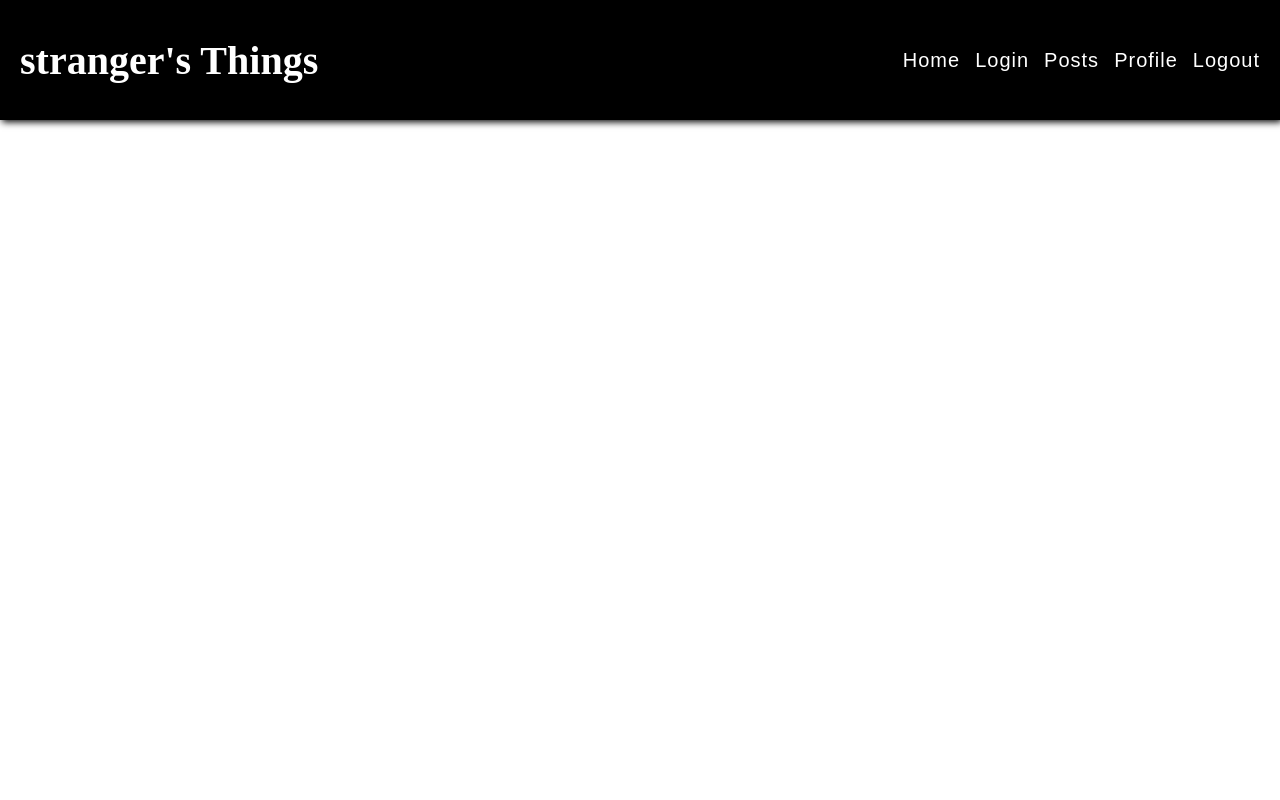
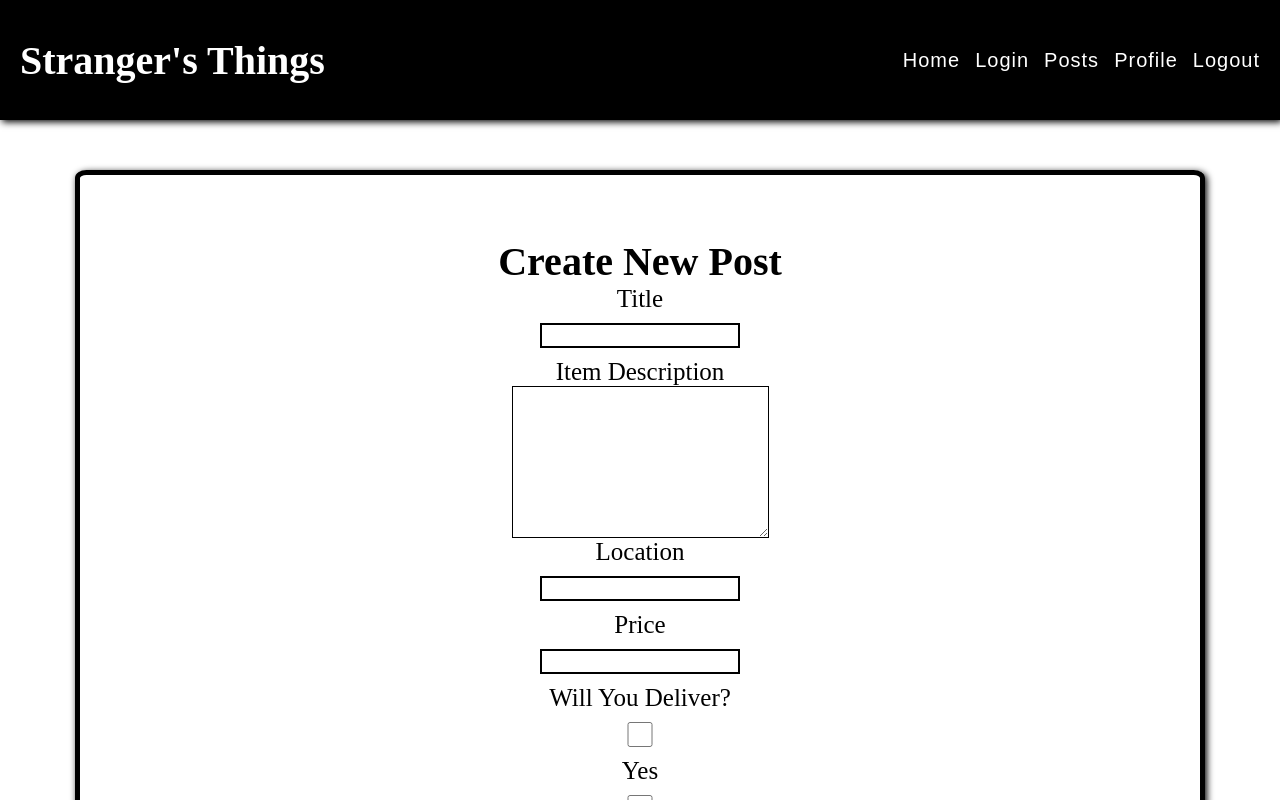
Before and after one commit to jbourg4364/strangers-things, a React (Create React App) app: page /addPost in a window 1280 px wide. Shown: the top 800 px of the page. Built offline with nearby package versions, Linux system fonts and the light colour scheme; a web font is replaced by a local one.

Commit message:
add post form

```diff
--- /dev/null
+++ b/src/components/AddPost.css
@@ -0,0 +1,27 @@
+#addpost-container {
+    font-size: 25px;
+    display: flex;
+    justify-content: center;
+    align-items: center;
+    margin-top: 50px;
+    border: 5px black solid;
+    height: 800px;
+    margin-left: 75px;
+    margin-right: 75px;
+    border-radius: 1%;
+    box-shadow: 2px 2px 7px black;
+}
+
+#description {
+    display:flex;
+    flex-direction: column;
+}
+
+textarea {
+    border: 1px solid black;
+}
+
+/* #delivery >  {
+    display: flex;
+    flex-direction: row;
+} */
--- /dev/null
+++ b/src/components/AddPost.jsx
@@ -0,0 +1,50 @@
+import React from "react";
+import { Routes, Route, useNavigate } from 'react-router-dom';
+import {Posts} from './index'
+import './AddPost.css';
+
+
+
+const AddPost = ({posts, setPosts, title, setTitle, location, setLocation, price, setPrice}) => {
+
+    return (
+        <>
+            <div>
+                <form action="/posts"  id='addpost-container'>
+                    <h1>Create New Post</h1>
+                    <label htmlFor="">
+                        Title
+                        <input type="text" name="title" id="title" onChange={(event) => setTitle(event.target.value)} required/>
+                    </label>
+                    <label id="description" htmlFor="">
+                        Item Description
+                        <textarea name="" id="" cols="30" rows="10"></textarea>
+                    </label>
+                    <label htmlFor="">
+                        Location
+                        <input type="text" name="location" id="location" onChange={(event) => setLocation(event.target.value)} required/>
+                    </label>
+                    <label htmlFor="">
+                        Price
+                        <input type="text" name="price" id="price" onChange={(event) => setPrice(event.target.value)} required/>
+                    </label>
+                    <label id="delivery" htmlFor="">
+                        Will You Deliver?
+                        <input type="checkbox" name="" id="" />
+                        <label htmlFor="">Yes</label>
+                        <input type="checkbox" name="" id="" />
+                        <label htmlFor="">No</label>
+                    </label>
+                    <button>Submit</button>
+                </form>
+            </div>
+
+        </>
+    )
+}
+
+export default AddPost;
+
+
+//get button to onClick={() => populate state} and rerun Posts
+//also pass props in App
--- a/src/components/App.js
+++ b/src/components/App.js
@@ -1,6 +1,6 @@
 import React, { useEffect, useState } from 'react';
 import { Routes, Route } from 'react-router-dom';
-import { Header, Login, Home, Posts} from './index';
+import { Header, Login, Home, Posts, AddPost} from './index';
 
 
 const App = () => {
@@ -16,6 +16,7 @@ const App = () => {
                 <Route path='/' element={<Home user={user} />} />
                 <Route path='/login' element={<Login user={user} setUser={setUser} token={token} setToken={setToken} isLoggedIn={isLoggedIn} setIsLoggedIn={setIsLoggedIn} />} />
                 <Route path='/posts' element={<Posts posts={posts} setPosts={setPosts} />} />
+                <Route path='/addPost' element={<AddPost posts={posts} setPosts={setPosts}/>}/>
                 {/* <Route path='/register' element={<Register />} /> */}
             </Routes>
         </div>
--- a/src/components/Header.jsx
+++ b/src/components/Header.jsx
@@ -5,7 +5,7 @@ import './Header.css';
 const Header = () => {
     return (
         <div id='header'>
-            <h1>stranger's Things</h1>
+            <h1>Stranger's Things</h1>
             <nav>
                 <NavLink to="/">Home</NavLink>
                 <NavLink to="/login">Login</NavLink>
--- a/src/components/Posts.jsx
+++ b/src/components/Posts.jsx
@@ -1,8 +1,10 @@
 import React, {useEffect} from "react";
-import { getPosts } from "../api";
+import { createNewPosts, getPosts } from "../api";
+import { Routes, Route, useNavigate } from 'react-router-dom';
+import { AddPost } from './index';
 import "./Post.css";
 
-const Posts = ({posts, setPosts, isLoggedIn, user}) => {
+const Posts = ({posts, setPosts, isLoggedIn, user, token, setToken}) => {
 
     useEffect(() => {
         const getAllPosts = async () => {
@@ -11,18 +13,25 @@ const Posts = ({posts, setPosts, isLoggedIn, user}) => {
         };
         getAllPosts();
     }, []);
-
+    const navigate = useNavigate();
     return (
         <>
             <h2>All Posts</h2>
+            <button onClick={() => {
+                navigate('/addPost')
+                //only show posts they are the author of (using filter)
+            }}>Add Post</button>
+            <button>Edit Post</button>
+            <button>Delete Post</button>
+
             {posts.map((post) => {
                 return (
                     <div className="post" key={post._id}>
                         <h2>{post.title}</h2>
                         <p>{post.description}</p>
-                        <p>{post.author.username}</p>
-                        <p>{post.location}</p>
-                        <p>{post.price}</p>
+                        <p>Posted By: {post.author.username}</p>
+                        <p>Location: {post.location}</p>
+                        <p>Price: {post.price}</p>
                         {post.willDeliver ?
                         <>
                         <p>Delivery Available</p>
@@ -30,6 +39,7 @@ const Posts = ({posts, setPosts, isLoggedIn, user}) => {
                         <>
                         <p>Delivery Not Available</p>
                         </>}
+
                     </div>
                     )
 
--- a/src/components/index.js
+++ b/src/components/index.js
@@ -5,4 +5,5 @@ export { default as App} from './App'
 export {default as Home } from './Home';
 export {default as Login } from './Login';
 export {default as Posts } from './Posts';
+export {default as AddPost} from './AddPost';
 // export {default as Register } from './Register';
```
Also changed, not shown: src/components/Login.jsx (+0 -11 lines).
